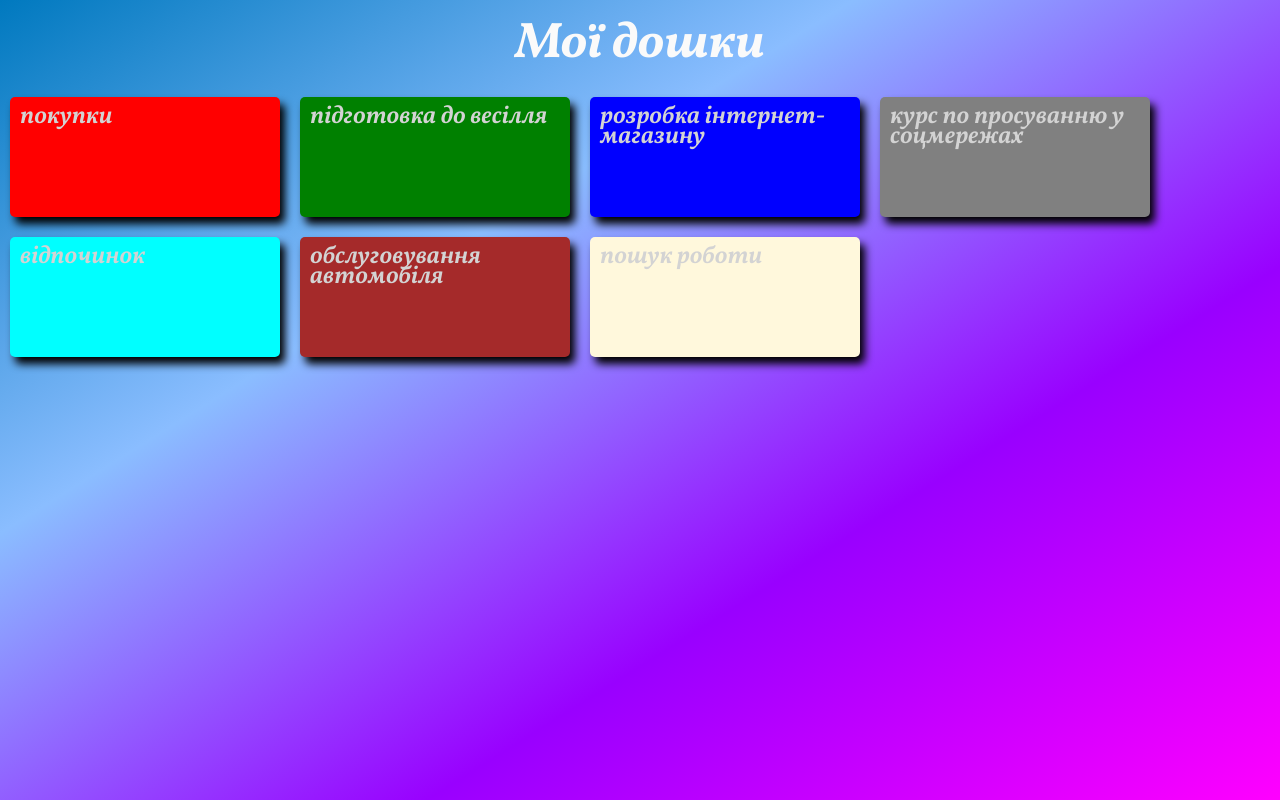
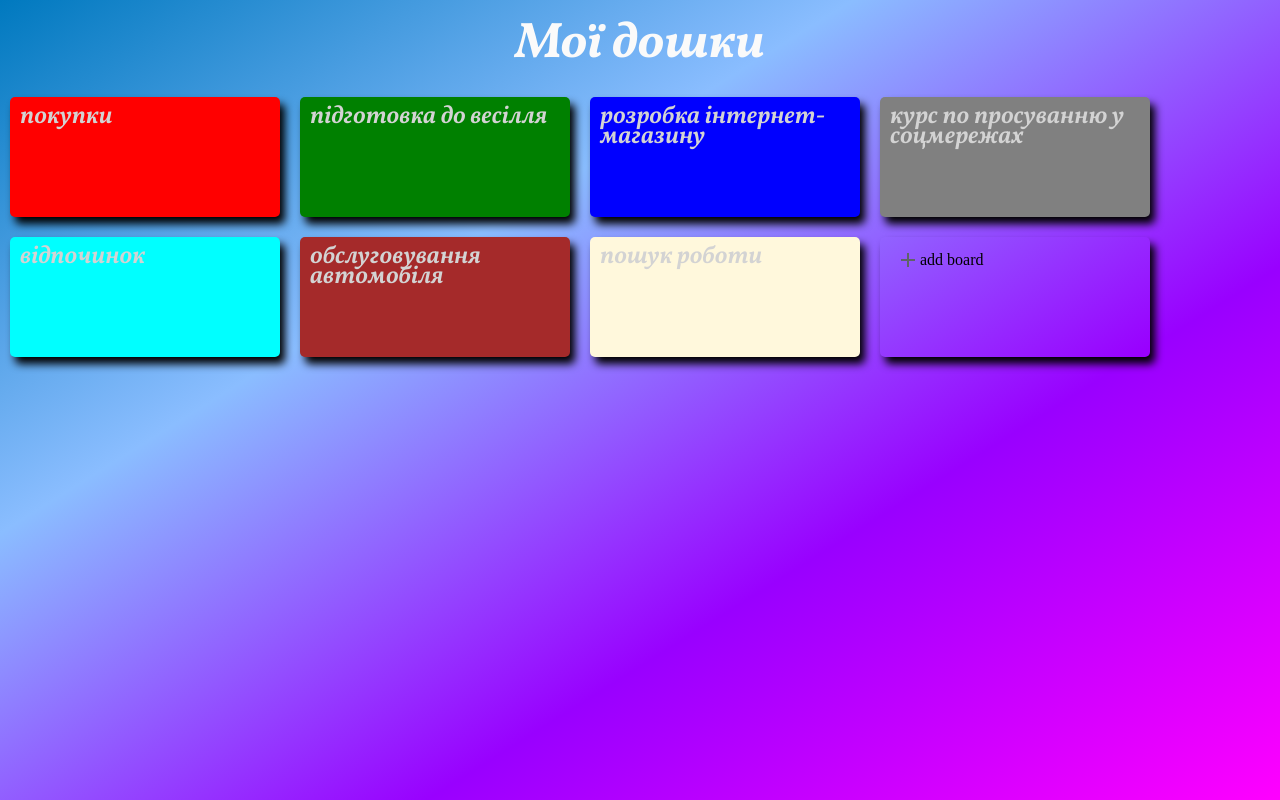
Before and after one commit to itsvetal/trello, a React (Create React App) app: page / in a window 1280 px wide. Built offline with nearby package versions, Linux system fonts and the light colour scheme; a web font is replaced by a local one.

Commit message:
Added additional board to the component Home to add boardsV1.1.6

```diff
--- a/src/pages/components/AddButton/addButton.scss
+++ b/src/components/AddButton/addButton.scss
@@ -1,8 +1,14 @@
-@use 'src/styles/mixin';
+@use '../../styles/mixin';
+@import "src/styles/extend";
 
 .add-button {
   display: flex;
   flex-direction: row;
   align-items: center;
   @include mixin.configure-button(transparent, black, 0, 0, 0, transparent);
+  @extend %span-font;
+
+  &:active {
+    @include mixin.active-button(0, 0, 1px, 1px);
+  }
 }
--- a/src/pages/Board/components/List/List.tsx
+++ b/src/pages/Board/components/List/List.tsx
@@ -2,7 +2,7 @@ import React from 'react';
 import './list.scss';
 import { ListProps } from '../../../../common/interfaces/ListProps';
 import { Card } from '../Card/Card';
-import { AddButton } from '../../../components/AddButton/AddButton';
+import { AddButton } from '../../../../components/AddButton/AddButton';
 
 export function List({ title, cards }: ListProps): React.ReactElement {
   return (
--- a/src/pages/Board/components/List/list.scss
+++ b/src/pages/Board/components/List/list.scss
@@ -15,10 +15,4 @@
   .list-title {
     margin: 10px;
   }
-
-  .add-card-button button:active {
-    @include mixin.active-button(0, 0, 1px, 1px);
-
-  }
-
 }
--- a/src/pages/Home/Home.tsx
+++ b/src/pages/Home/Home.tsx
@@ -1,6 +1,7 @@
 import React, { useState } from 'react';
 import { Board } from './components/Board/Board';
 import './home.scss';
+import { AddButton } from '../../components/AddButton/AddButton';
 
 export function Home(): React.ReactElement {
   const dataBoards = {
@@ -26,6 +27,9 @@ export function Home(): React.ReactElement {
         {boards.boards.map((board) => (
           <Board title={board.title} custom={board.custom} key={board.id} />
         ))}
+        <Board>
+          <AddButton label="add board" />
+        </Board>
       </section>
       <footer className="home-footer" />
     </div>
--- a/src/pages/Home/components/Board/Board.tsx
+++ b/src/pages/Home/components/Board/Board.tsx
@@ -2,15 +2,15 @@ import React from 'react';
 import './board.scss';
 import { HomeBoard } from '../../../../common/interfaces/HomeBoard';
 
-export function Board({ title, custom }: HomeBoard): React.ReactElement {
+export function Board({ children, title, custom }: HomeBoard): React.ReactElement {
   return (
     <div
       className="home-board"
       style={{
-        backgroundColor: custom.background,
+        backgroundColor: custom?.background,
       }}
     >
-      {title}
+      {title || children}
     </div>
   );
 }
```
Also changed, not shown: src/common/interfaces/HomeBoard.d.ts (+5 -2 lines), src/components/AddButton/AddButton.tsx (renamed from src/pages/components/AddButton/AddButton.tsx).
